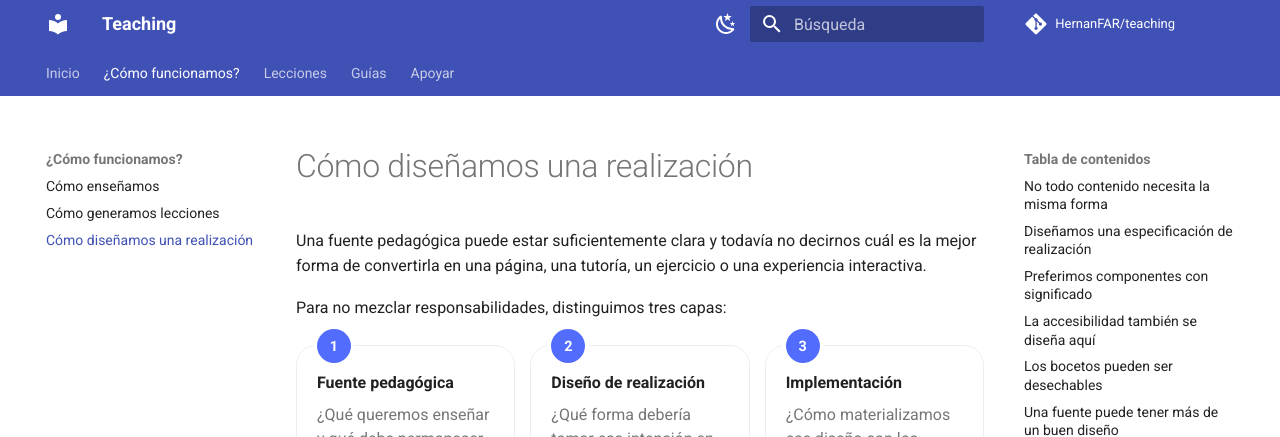
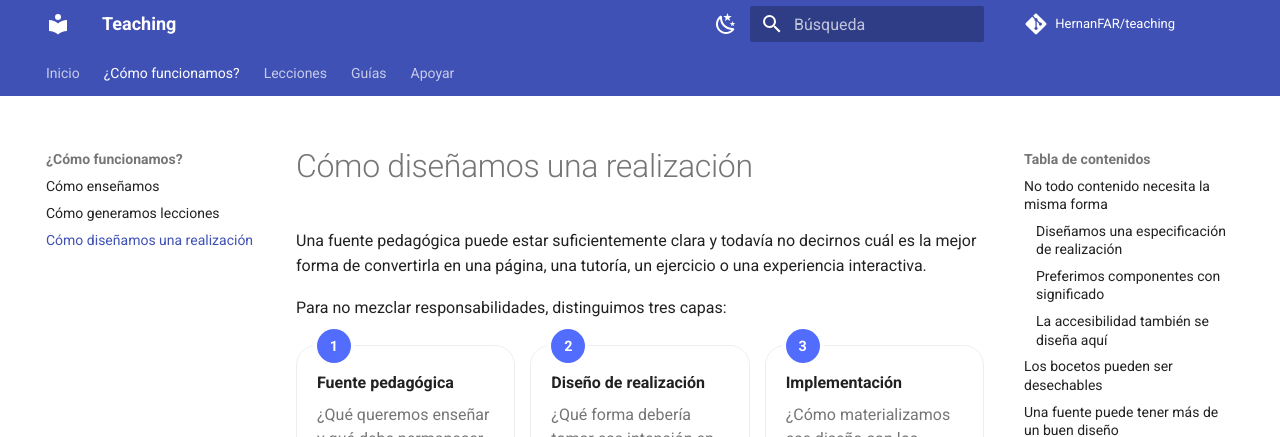
Before and after one commit to HernanFAR/teaching, an MkDocs documentation site: the page built from docs/about/realization-design.md, in a window 1280 px wide. Shown: the top 437 px of the page. Built offline with MkDocs 1.6.1 and Material for MkDocs 9.7.7, drawn with Linux system fonts in a browser that asks for light colours; comment, search, counter and statistics services are not loaded.

```diff
--- a/docs/about/realization-design.md
+++ b/docs/about/realization-design.md
@@ -113,7 +113,7 @@ La representación debería responder una pregunta concreta.
 
 La forma aparece después de entender el trabajo pedagógico que debe hacer esa parte de la entrada.
 
-## Diseñamos una especificación de realización
+### Diseñamos una especificación de realización
 
 Antes de implementar, intentamos decidir al menos:
 
@@ -161,7 +161,7 @@ Antes de implementar, intentamos decidir al menos:
 
     Estas decisiones forman una **especificación de realización**. La especificación puede cambiar sin alterar necesariamente la fuente pedagógica.
 
-## Preferimos componentes con significado
+### Preferimos componentes con significado
 
 Cuando un componente existente expresa bien la intención, preferimos reutilizarlo.
 
@@ -201,7 +201,7 @@ Cuando un componente existente expresa bien la intención, preferimos reutilizar
 
 El objetivo no es construir una biblioteca de componentes. Es reducir complejidad accidental y hacer que la forma acompañe al contenido.
 
-## La accesibilidad también se diseña aquí
+### La accesibilidad también se diseña aquí
 
 Una visual que contiene información esencial necesita otra vía de acceso.
 
```
